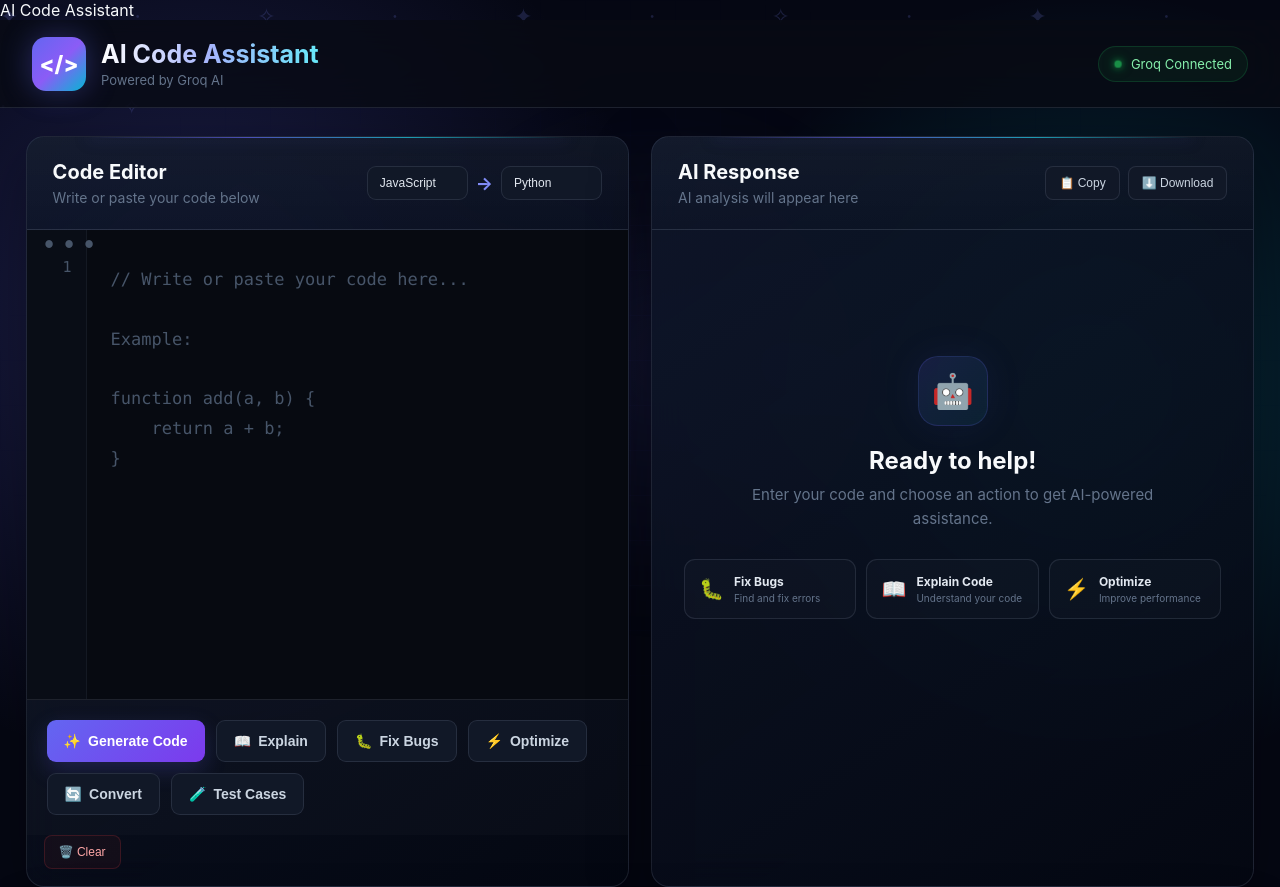
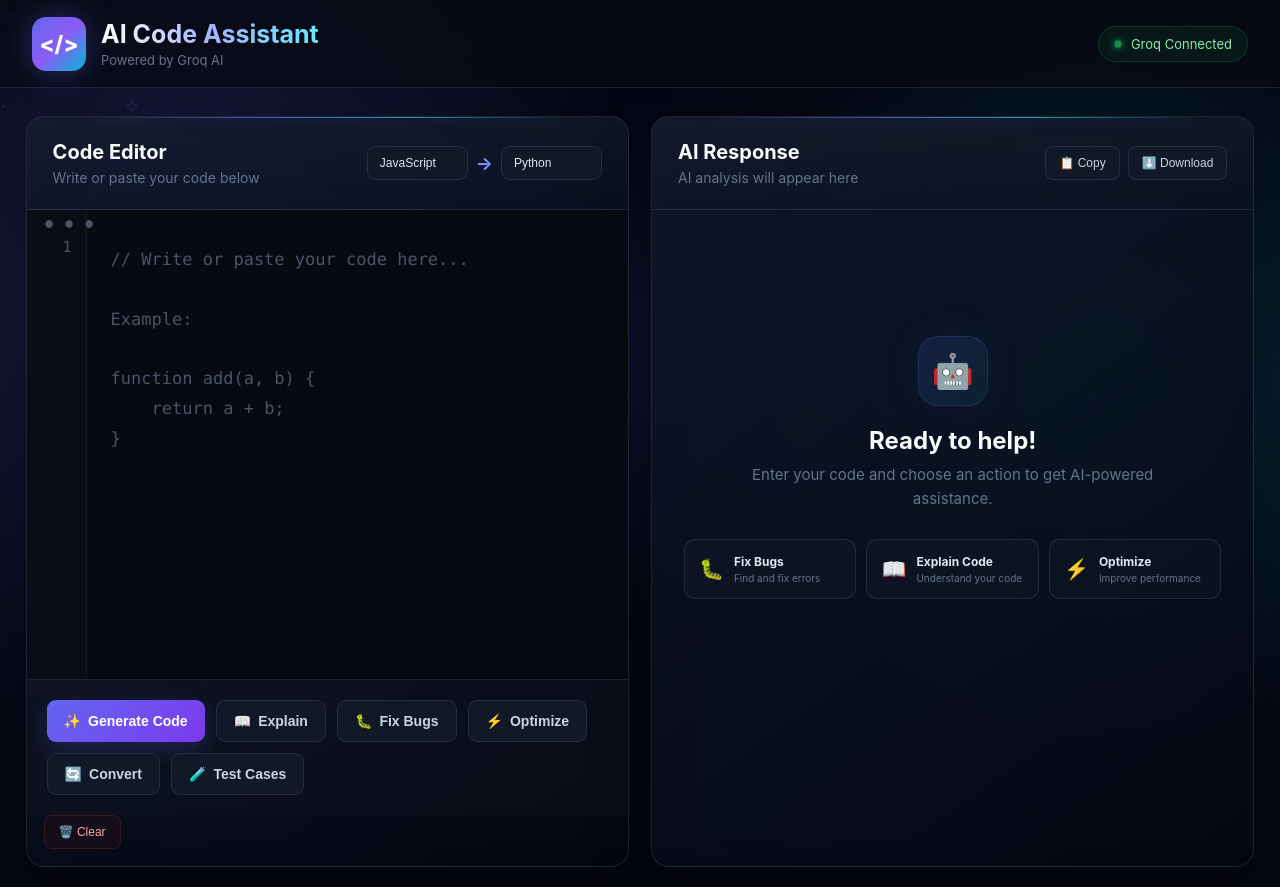
Before and after one commit to ramthakur00y-ship-it/aicodeassistent, a website: page index.html in a window 1280 px wide. Shown: the top 887 px of the page. Drawn offline with nearby package versions, Linux system fonts and the light colour scheme.

Commit message:
Update index.html

```diff
--- a/index.html
+++ b/index.html
@@ -7,7 +7,7 @@
 
     <!-- <title> Aiva - AI Code Assistant</title>
     <!-- <h1>Aiva</h1> -->
-<p>AI Code Assistant</p>
+<!-- <p>AI Code Assistant</p>  -->
 
     <link rel="stylesheet" href="style.css">
 </head>
```
